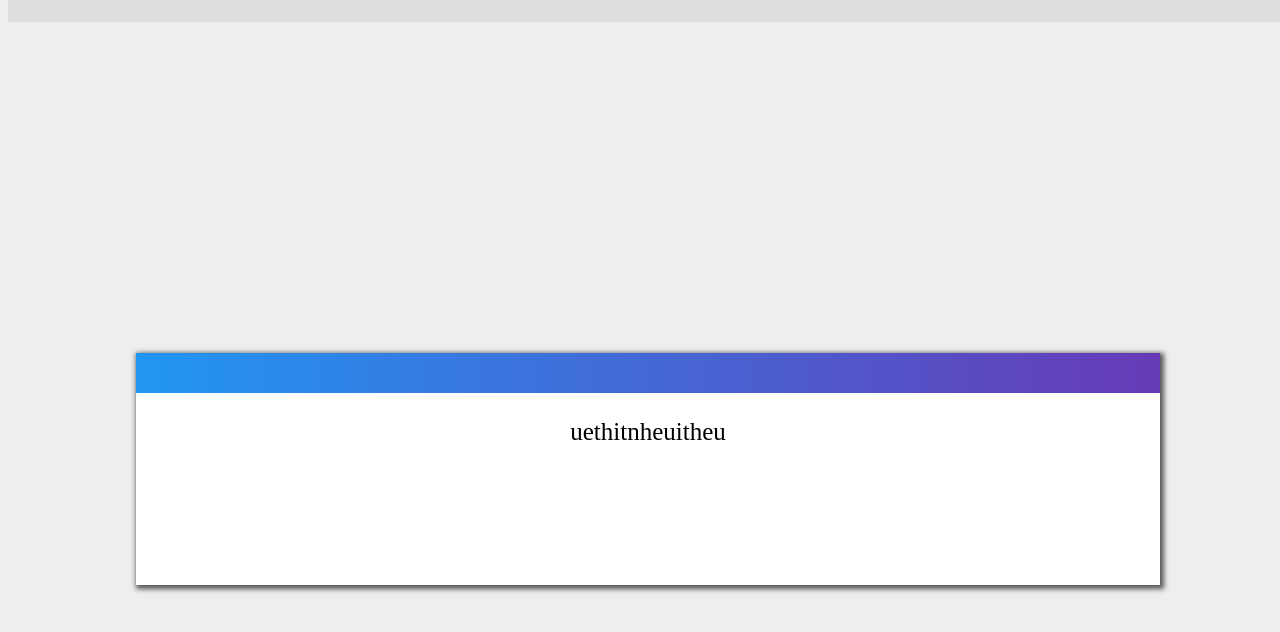
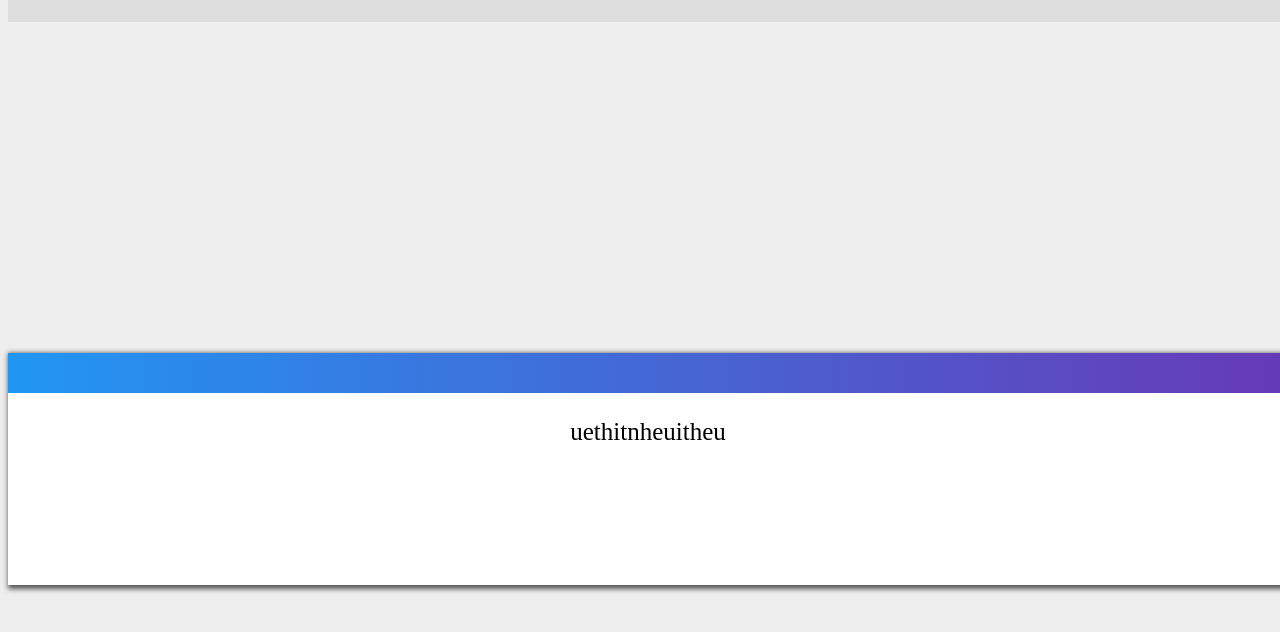
Before and after one commit to eliasgame/eliasgame, a plain HTML site: page index.html in a window 1280 px wide. Shown: the part 86-718 px from the top of the page. Drawn offline with nearby package versions, Linux system fonts and the light colour scheme.

Commit message:
Update index.html

```diff
--- a/index.html
+++ b/index.html
@@ -71,9 +71,9 @@ height: 50px;
  }
  .centralCard{
  	height: 29%;
- 	width: 80%;
+ 	width: 100%;
  	margin-top: 29%;
- 	margin-left: 10%;
+ 	margin-left: 0%;
  	position: absolute;
  	background-color: white;
  	box-shadow: 2px 2px 5px 2px #555;
```
